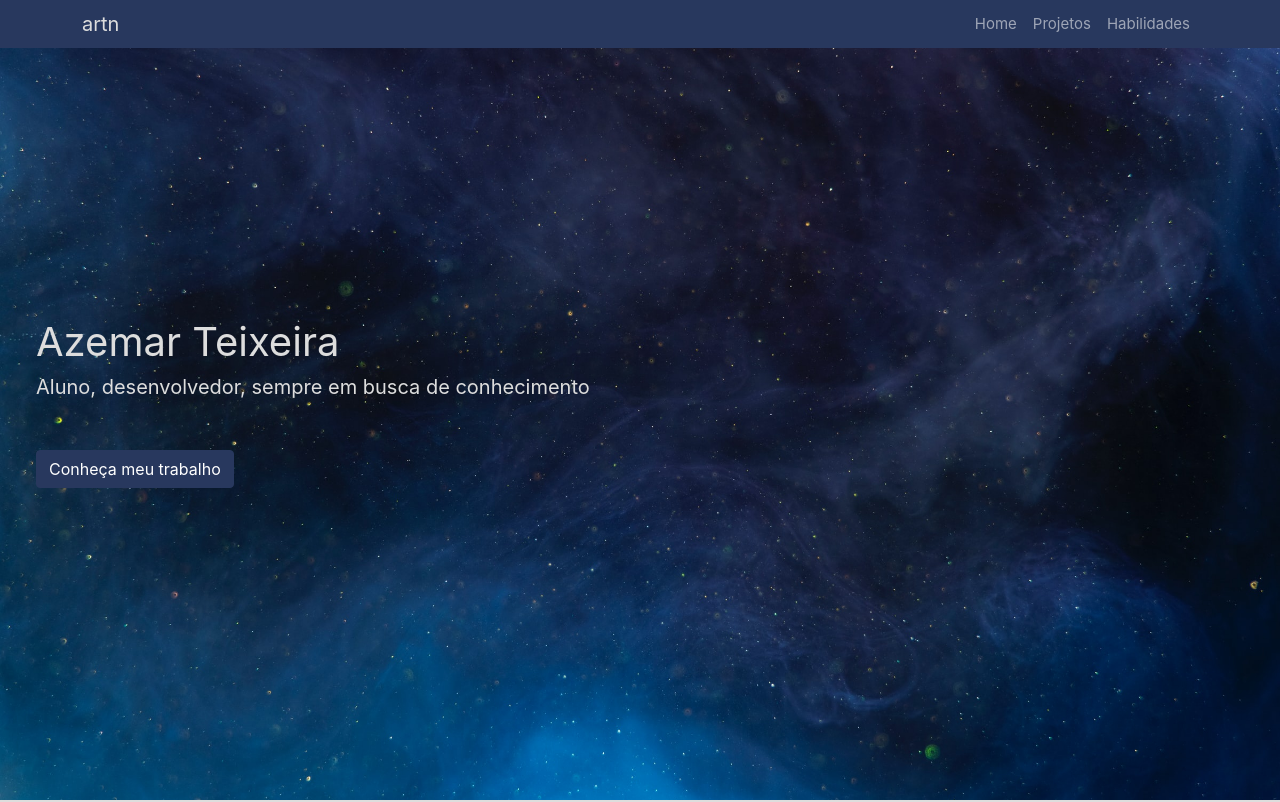
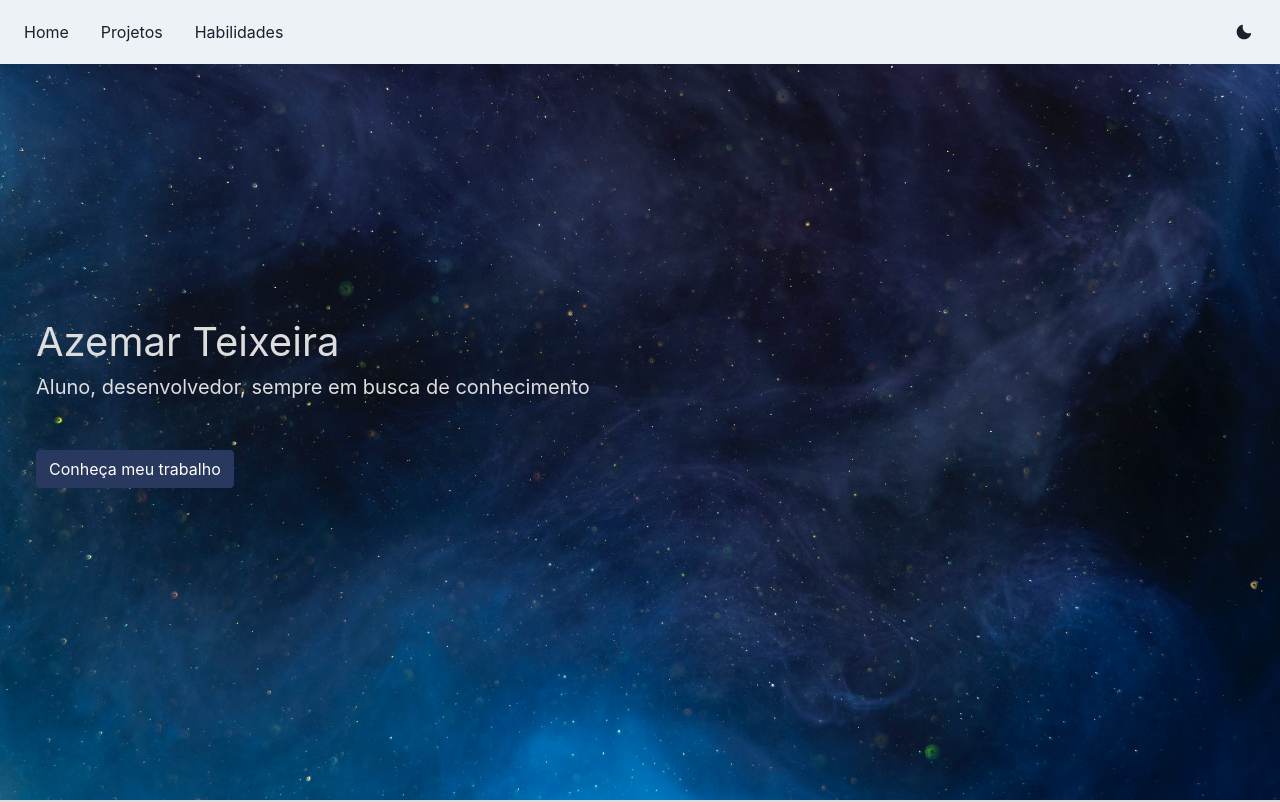
Before and after one commit to artn-dev/website, a Next.js app: page / in a window 1280 px wide. Shown: the top 802 px of the page. Built offline with nearby package versions, Linux system fonts and the light colour scheme; a web font is replaced by a local one.

Commit message:
Adapt Header component to chakra-ui

```diff
--- a/components/Header.tsx
+++ b/components/Header.tsx
@@ -1,55 +1,101 @@
-import Link from 'next/link';
-import Logo from './Logo'
-
+import NextLink from 'next/link';
+import {
+  Box,
+  Flex,
+  Link,
+  useDisclosure,
+  useColorModeValue,
+  Stack,
+  useColorMode,
+  IconButton,
+  HStack,
+} from '@chakra-ui/react';
+import { CloseIcon, HamburgerIcon, MoonIcon, SunIcon } from '@chakra-ui/icons';
 
 interface HeaderLinkProps {
-    children: React.ReactNode;
-    href?: string;
+  children: React.ReactNode;
+  href?: string;
+}
+
+const HeaderLink = ({ children, href = '/' }: HeaderLinkProps) => (
+  <NextLink href={href} passHref>
+    <Link
+      px={2}
+      py={1}
+      href={href}
+      rounded={'md'}
+      _hover={{
+        textDecoration: 'none',
+        bg: useColorModeValue('gray.200', 'gray.700'),
+      }}
+    >
+      {children}
+    </Link>
+  </NextLink>
+);
+
+const Header = () => {
+  const { colorMode, toggleColorMode } = useColorMode();
+  const { isOpen, onOpen, onClose } = useDisclosure();
+
+  const links = [
+    ['Home', '#'],
+    ['Projetos', '#projects'],
+    ['Habilidades', '#skills'],
+  ];
+
+  return (
+    <>
+      <Box bg={useColorModeValue('gray.100', 'blue.700')} px={4}>
+        <Flex h={16} alignItems={'center'} justifyContent={'space-between'}>
+          <IconButton
+            size={'md'}
+            icon={isOpen ? <CloseIcon /> : <HamburgerIcon />}
+            aria-label={'Open Menu'}
+            display={{ md: 'none' }}
+            onClick={isOpen ? onClose : onOpen}
+          />
+
+          <HStack spacing={8} alignItems={'center'}>
+            <HStack
+              as={'nav'}
+              spacing={4}
+              display={{ base: 'none', md: 'flex' }}
+            >
+              {links.map((link, i) => (
+                <HeaderLink href={link[1]} key={i}>
+                  {link[0]}
+                </HeaderLink>
+              ))}
+            </HStack>
+          </HStack>
+
+          <Flex alignItems={'center'}>
+            <Stack direction={'row'} spacing={7}>
+              <IconButton
+                onClick={toggleColorMode}
+                aria-label='Alternar entre temas escuro e claro'
+              >
+                {colorMode === 'light' ? <MoonIcon /> : <SunIcon />}
+              </IconButton>
+            </Stack>
+          </Flex>
+        </Flex>
+
+        {isOpen ? (
+          <Box pb={4} display={{ md: 'none' }}>
+            <Stack as={'nav'} spacing={4}>
+              {links.map((link, i) => (
+                <HeaderLink href={link[1]} key={i}>
+                  {link[0]}
+                </HeaderLink>
+              ))}
+            </Stack>
+          </Box>
+        ) : null}
+      </Box>
+    </>
+  );
 };
 
-
-const HeaderLink = ({ children, href = "/"}: HeaderLinkProps) => (
-    <div className="nav-item">
-        <Link href={href} passHref>
-            <a className="nav-link link-light" style={{
-                fontSize: 15,
-            }}>{children}</a>
-        </Link>
-    </div>
-)
-
-const Header = () => (
-    <header className="navbar-dark bg-primary">
-        <nav className="navbar navbar-expand-lg py-1">
-            <div className="container">
-
-                <div className="navbar-brand">
-                    <Logo color="light" />
-                </div>
-
-                <button
-                    className="navbar-toggler"
-                    type="button"
-                    data-bs-toggle="collapse"
-                    data-bs-target="#navbarSupportedContent"
-                    aria-controls="navbarSupportedContent"
-                    aria-expanded="false"
-                    aria-label="Toggle navigation"
-                >
-                    <span className="navbar-toggler-icon"></span>
-                </button>
-
-                <div className="collapse navbar-collapse" id="navbarSupportedContent">
-                    <div className="navbar-nav ms-auto">
-                        <HeaderLink>Home</HeaderLink>
-                        <HeaderLink href="#projects">Projetos</HeaderLink>
-                        <HeaderLink href="#skills">Habilidades</HeaderLink>
-                    </div>
-                </div>
-
-            </div>
-        </nav>
-    </header>
-)
-
 export default Header;
```
